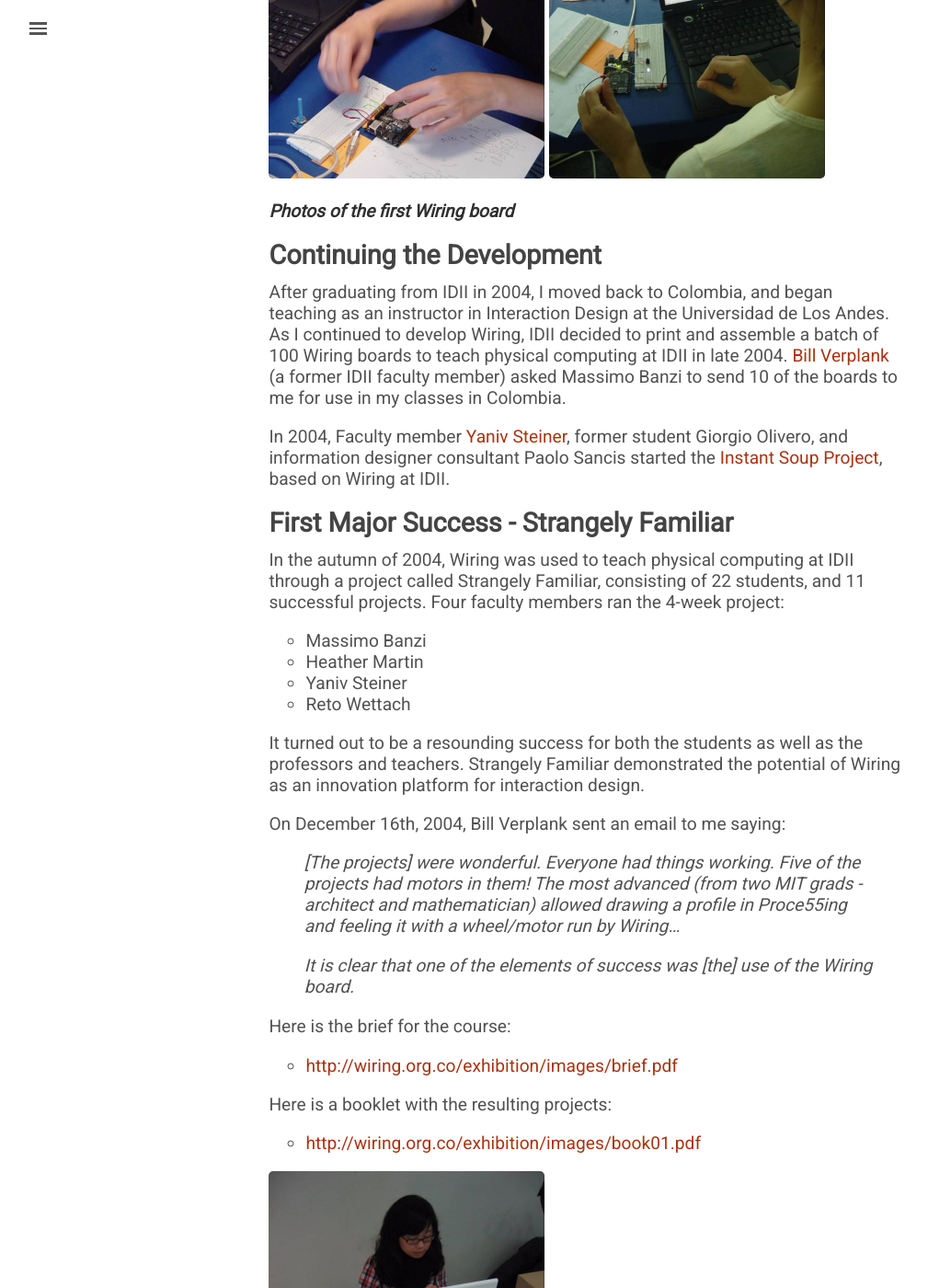
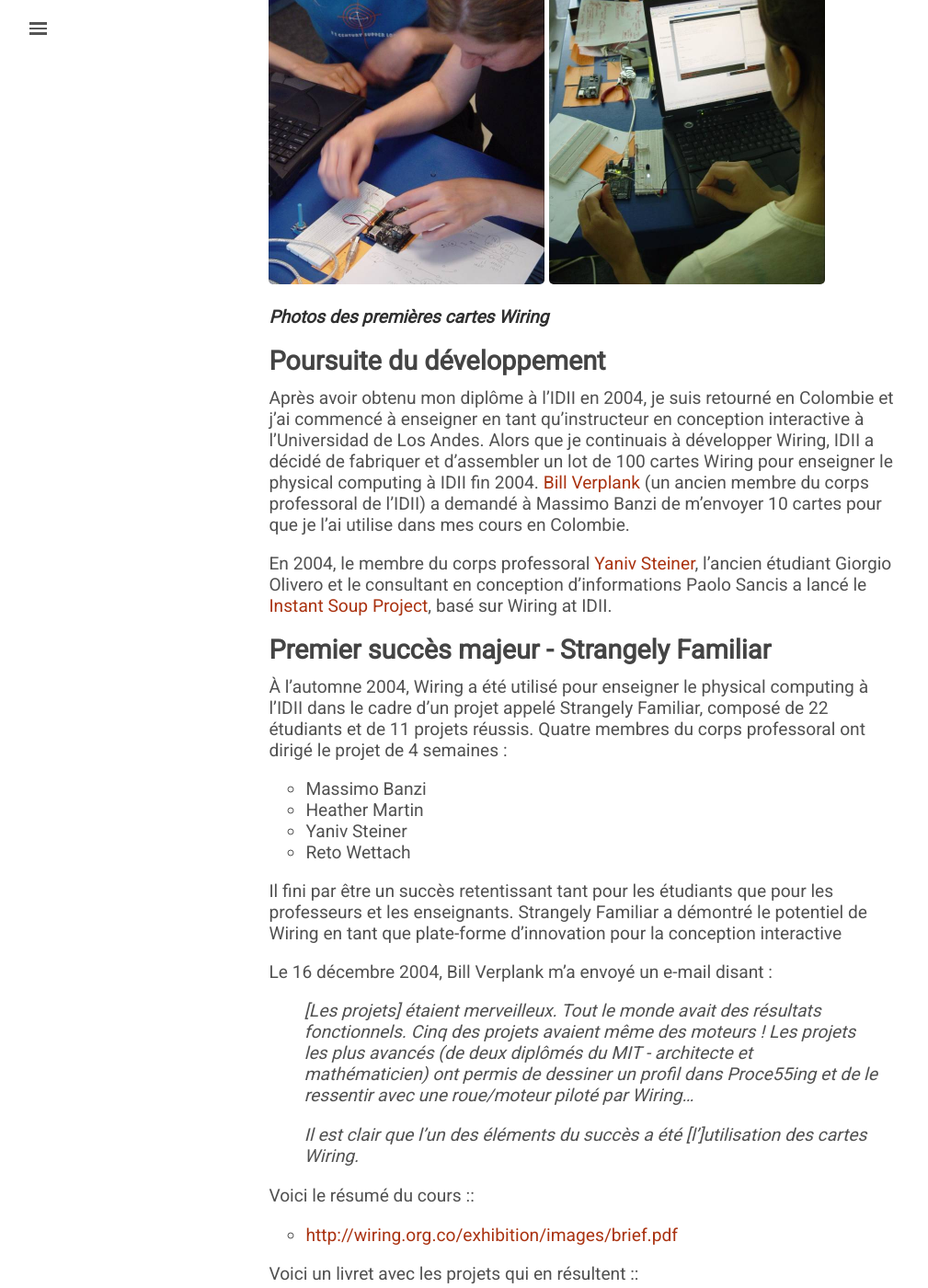
Before and after one commit to ArduinoHistory/arduinohistory.github.io, a Jekyll site: the page built from fr.md, in a window 1280 px wide and 1400 px high, scrolled down 9881 px. Shown: the whole window at 92% size, without its empty margins (2-1011 px from the left). Built offline with Jekyll 4.4.1, drawn with Linux system fonts in a browser that asks for light colours; some of the changed text lies outside the part shown.

Commit message:
Translate to line 269

```diff
--- a/fr.md
+++ b/fr.md
@@ -143,83 +143,83 @@ La carte d'évaluation FTDI a été interfacée avec la carte MAVRIC et testée
 </div>
 ***Test avec la carte BDMICRO MAVRIC-II et le FTDI-FT232BM.***
 
-In early 2004, based on the prototype using the MAVRIC board (Prototype 3), I used Brian Dean's and Pascal Stang's schematic designs as a reference to create the first Wiring board design.  It had the following features:
+Au début de 2004, sur la base du prototype utilisant la carte MAVRIC (Prototype 3), j'ai utilisé les schémas de Brian Dean et Pascal Stang comme référence pour créer la première conception de la carte de Wiring. Il avait les caractéristiques suivantes :
 
 *   ATmega128
-*   FTDI232BM for serial to USB conversion
-*   An on-board LED connected to a pin
-*   A power LED and serial RX/TX LEDs
+*   FTDI232BM pour le série et la conversion USB
+*   Une LED embarquée connectée à une broche
+*   Une LED sur l'alimentation et pour deux LEDS pour les RX/TX de la communication série.
 
-I used [Eagle PCB from Cadsoft](http://www.cadsoftusa.com/){: target="_blank"} to design the schematic and printed circuit board.
+J'ai utilisé [Eagle PCB from Cadsoft](http://www.cadsoftusa.com/){: target="_blank"} pour concevoir le schéma et le circuit imprimé.
 
 <a href="/images/full/Wiring-schematic.png" data-lity><img alt="Wiring board schematic" src="/images/Wiring-schematic.png" width="600px" height="" /></a>
-***Wiring board schematic.***
+***Schéma électrique de la carte Wiring.***
 
 <a href="/images/full/Wiring-pcb.png" data-lity><img alt="Wiring board PCB" src="/images/Wiring-pcb.png" width="600px" height="" /></a>
-***Wiring board printed circuit board layout.***
+***Layout du circuit imprimée de la carte Wiring.***
 
-Along with the third prototype, the final version of the API was tested and refined. More examples were added and I wrote the first LED blink example *that is still used today* as the first sketch that a user runs on an Arduino board to learn the environment. Even more examples were developed to support liquid crystal displays (LCDs), serial port communication, servo motors, etc. and even to interface Wiring with Processing via serial communication. Details can be found on page 50 in the thesis document.
+Parallèlement au troisième prototype, la version finale de l'API a été testée et affinée. D'autres exemples ont été ajoutés et j'ai écrit le premier exemple Blink pour la LED * qui est encore utilisé aujourd'hui * comme le premier croquis qu'un utilisateur exécute sur une carte Arduino pour apprendre l'environnement. Encore plus d'exemples ont été développés pour prendre en charge les écrans à cristaux liquides (LCD), la communication par port série, les servomoteurs, etc. et même pour interfacer Wiring avec Processing via une communication série. Les détails se trouvent à la page 50 de ma thèse.
 
-In March 2004, 25 Wiring printed circuit boards were ordered and manufactured at [SERP](http://www.serp.it/){: target="_blank"}, and paid for by IDII.
+En Mars 2004, 25 circuits imprimés de la carte Wiring ont été commandées et fabriquées chez [SERP](http://www.serp.it/){: target="_blank"}, et payées par IDII.
 
-I hand-soldered these 25 boards and started to conduct usability tests with some of my classmates at IDII. It was an exciting time!
+J'ai soudé ces 25 cartes à la main et j'ai commencé à effectuer des tests d'ergonomie avec certains de mes camarades de classe à l'IDII. C'était une période passionnante !
 
 <div>
 <span style="overflow: hidden; display: inline-block;">
-<a href="/images/full/WiringBoard-Assembled.jpg" data-lity><img alt="Wiring PCB first article" src="/images/WiringBoard-Assembled.jpg" width="300px" height="" /></a></span>
+<a href="/images/full/WiringBoard-Assembled.jpg" data-lity><img alt="Première article sur le PCB de Wiring" src="/images/WiringBoard-Assembled.jpg" width="300px" height="" /></a></span>
 <span style="overflow: hidden; display: inline-block;">
-<a href="/images/full/WiringBoard-ShowingOff.jpg" data-lity><img alt="Showing Off Wiring Board" src="/images/WiringBoard-ShowingOff.jpg" width="300px" height="" /></a></span>
+<a href="/images/full/WiringBoard-ShowingOff.jpg" data-lity><img alt="Démonstration de la carte Wiring" src="/images/WiringBoard-ShowingOff.jpg" width="300px" height="" /></a></span>
 </div>
 <div>
 <span style="overflow: hidden; display: inline-block;">
-<a href="/images/full/WorkingWithFirstWiring-1.jpg" data-lity><img alt="Working with the first Wiring Boards" src="/images/WorkingWithFirstWiring-1.jpg" width="300px" height="" /></a></span>
+<a href="/images/full/WorkingWithFirstWiring-1.jpg" data-lity><img alt="Travail sur les premières cartes Wiring" src="/images/WorkingWithFirstWiring-1.jpg" width="300px" height="" /></a></span>
 <span style="overflow: hidden; display: inline-block;">
-<a href="/images/full/WorkingWithFirstWiring-2.jpg" data-lity><img alt="Working with the first Wiring Boards" src="/images/WorkingWithFirstWiring-2.jpg" width="300px" height="" /></a></span>
+<a href="/images/full/WorkingWithFirstWiring-2.jpg" data-lity><img alt="Travail sur les premières cartes Wiring" src="/images/WorkingWithFirstWiring-2.jpg" width="300px" height="" /></a></span>
 </div>
-***Photos of the first Wiring board***
+***Photos des premières cartes Wiring***
 
-## Continuing the Development
+## Poursuite du développement
 
-After graduating from IDII in 2004, I moved back to Colombia, and began teaching as an instructor in Interaction Design at the Universidad de Los Andes. As I continued to develop Wiring, IDII decided to print and assemble a batch of 100 Wiring boards to teach physical computing at IDII in late 2004. [Bill Verplank](http://www.billverplank.com/){: target="_blank"} (a former IDII faculty member) asked Massimo Banzi to send 10 of the boards to me for use in my classes in Colombia.
+Après avoir obtenu mon diplôme à l'IDII en 2004, je suis retourné en Colombie et j'ai commencé à enseigner en tant qu'instructeur en conception interactive à l'Universidad de Los Andes. Alors que je continuais à développer Wiring, IDII a décidé de fabriquer et d'assembler un lot de 100 cartes Wiring pour enseigner le physical computing à IDII fin 2004. [Bill Verplank](http://www.billverplank.com/){: target=" _blank"} (un ancien membre du corps professoral de l'IDII) a demandé à Massimo Banzi de m'envoyer 10 cartes pour que je l'ai utilise dans mes cours en Colombie.
 
-In 2004, Faculty member [Yaniv Steiner](http://www.nastypixel.com/prototype/people/yaniv-steiner-2){: target="_blank"}, former student Giorgio Olivero, and information designer consultant Paolo Sancis started the [Instant Soup Project](http://www.nastypixel.com/instantsoup/website/cover/){: target="_blank"}, based on Wiring at IDII.
+En 2004, le membre du corps professoral [Yaniv Steiner](http://www.nastypixel.com/prototype/people/yaniv-steiner-2){: target="_blank"}, l'ancien étudiant Giorgio Olivero et le consultant en conception d'informations Paolo Sancis a lancé le [Instant Soup Project](http://www.nastypixel.com/instantsoup/website/cover/){: target="_blank"}, basé sur Wiring at IDII.
 
-## First Major Success - Strangely Familiar
+## Premier succès majeur - Strangely Familiar
 
-In the autumn of 2004, Wiring was used to teach physical computing at IDII through a project called Strangely Familiar, consisting of 22 students, and 11 successful projects. Four faculty members ran the 4-week project:
+À l'automne 2004, Wiring a été utilisé pour enseigner le physical computing à l'IDII dans le cadre d'un projet appelé Strangely Familiar, composé de 22 étudiants et de 11 projets réussis. Quatre membres du corps professoral ont dirigé le projet de 4 semaines :
 
 *   Massimo Banzi
 *   Heather Martin
 *   Yaniv Steiner
 *   Reto Wettach
 
-It turned out to be a resounding success for both the students as well as the professors and teachers.  Strangely Familiar demonstrated the potential of Wiring as an innovation platform for interaction design.
+Il fini par être un succès retentissant tant pour les étudiants que pour les professeurs et les enseignants. Strangely Familiar a démontré le potentiel de Wiring en tant que plate-forme d'innovation pour la conception interactive
 
-On December 16th, 2004, Bill Verplank sent an email to me saying:
+Le 16 décembre 2004, Bill Verplank m'a envoyé un e-mail disant :
 
->[The projects] were wonderful.  Everyone had things working.  Five of the projects had motors in them!  The most advanced (from two MIT grads - architect and mathematician) allowed drawing a profile in Proce55ing and feeling it with a wheel/motor run by Wiring...
+>[Les projets] étaient merveilleux. Tout le monde avait des résultats fonctionnels. Cinq des projets avaient même des moteurs ! Les projets les plus avancés (de deux diplômés du MIT - architecte et mathématicien) ont permis de dessiner un profil dans Proce55ing et de le ressentir avec une roue/moteur piloté par Wiring...
 
->It is clear that one of the elements of success was [the] use of the Wiring board.
+>Il est clair que l'un des éléments du succès a été [l']utilisation des cartes Wiring.
 
-Here is the brief for the course:
+Voici le résumé du cours ::
 
 * [http://wiring.org.co/exhibition/images/brief.pdf](http://wiring.org.co/exhibition/images/brief.pdf){: target="_blank"}
 
-Here is a booklet with the resulting projects:
+Voici un livret avec les projets qui en résultent ::
 
 * [http://wiring.org.co/exhibition/images/book01.pdf](http://wiring.org.co/exhibition/images/book01.pdf){: target="_blank"}
 
 <div>
 <span style="overflow: hidden; display: inline-block;">
-<a href="/images/full/TugTug-Testing.jpg" data-lity><img alt="Working on Tug Tug (Haiyan Zhang)" src="/images/TugTug-Testing.jpg" width="300px" height="" /></a></span>
+<a href="/images/full/TugTug-Testing.jpg" data-lity><img alt="Travail sur Tug Tug (Haiyan Zhang)" src="/images/TugTug-Testing.jpg" width="300px" height="" /></a></span>
 <span style="overflow: hidden; display: inline-block;">
 <a href="/images/full/TugTug.jpg" data-lity><img alt="Tug Tug" src="/images/TugTug.jpg" width="300px" height="" /></a></span>
 </div>
-***Tug Tug phones by Haiyan Zhang (with Aram Armstrong)***
+***Téléphone Tug Tug par Haiyan Zhang (avec Aram Armstrong)***
 
 <div>
 <span style="overflow: hidden; display: inline-block;">
-<a href="/images/full/CommitmentRadio-Testing.jpg" data-lity><img alt="Working on Commitment Radio" src="/images/CommitmentRadio-Testing.jpg" width="300px" height="" /></a></span>
+<a href="/images/full/CommitmentRadio-Testing.jpg" data-lity><img alt="Travail sur Commitment Radio" src="/images/CommitmentRadio-Testing.jpg" width="300px" height="" /></a></span>
 <span style="overflow: hidden; display: inline-block;">
 <a href="/images/full/CommitmentRadio.jpg" data-lity><img alt="Commitment Radio" src="/images/CommitmentRadio.jpg" width="300px" height="" /></a></span>
 </div>
@@ -227,46 +227,46 @@ Here is a booklet with the resulting projects:
 
 <div>
 <span style="overflow: hidden; display: inline-block;">
-<a href="/images/full/SpeakOut-Testing.jpg" data-lity><img alt="Working on Speak Out" src="/images/SpeakOut-Testing.jpg" width="300px" height="" /></a></span>
+<a href="/images/full/SpeakOut-Testing.jpg" data-lity><img alt="Travail sur Speak Out" src="/images/SpeakOut-Testing.jpg" width="300px" height="" /></a></span>
 <span style="overflow: hidden; display: inline-block;">
 <a href="/images/full/SpeakOut.jpg" data-lity><img alt="Speak Out" src="/images/SpeakOut.jpg" width="300px" height="" /></a></span>
 </div>
-***[Speak Out](http://www.andreeachelaru.com/ThesisOther.htm){: target="_blank"} by Tristam Sparks and Andreea Cherlaru (with Ana Camila Amorim)***
+***[Speak Out](http://www.andreeachelaru.com/ThesisOther.htm){: target="_blank"} par Tristam Sparks et Andreea Cherlaru (avec Ana Camila Amorim)***
 
 <div>
 <span style="overflow: hidden; display: inline-block;">
-<a href="/images/full/FeelTheMusicI-Testing.jpg" data-lity><img alt="Working on Feel the Music I" src="/images/FeelTheMusicI-Testing.jpg" width="300px" height="" /></a></span>
+<a href="/images/full/FeelTheMusicI-Testing.jpg" data-lity><img alt="Travail sur Feel the Music I" src="/images/FeelTheMusicI-Testing.jpg" width="300px" height="" /></a></span>
 <span style="overflow: hidden; display: inline-block;">
 <a href="/images/full/FeelTheMusicI.jpg" data-lity><img alt="Feel the Music I" src="/images/FeelTheMusicI.jpg" width="300px" height="" /></a></span>
 </div>
-***Feel the Music I by James Tichenor and David A. Mellis***
+***Feel the Music I par James Tichenor et David A. Mellis***
 
 <div>
 <span style="overflow: hidden; display: inline-block;">
-<a href="/images/full/TheAmazingAllBandRadio-Testing.jpg" data-lity><img alt="Working on The Amazing All Band Radio" src="/images/TheAmazingAllBandRadio-Testing.jpg" width="300px" height="" /></a></span>
+<a href="/images/full/TheAmazingAllBandRadio-Testing.jpg" data-lity><img alt="Travail sur The Amazing All Band Radio" src="/images/TheAmazingAllBandRadio-Testing.jpg" width="300px" height="" /></a></span>
 <span style="overflow: hidden; display: inline-block;">
 <a href="/images/full/TheAmazingAllBandRadio.jpg" data-lity><img alt="The Amazing All Band Radio" src="/images/TheAmazingAllBandRadio.jpg" width="300px" height="" /></a></span>
 </div>
-***[The Amazing All Band Radio](http://neighbourhoodsatellites.com/project/the-amazing-all-band-radio/){: target="_blank"} by Oren Horev & Myriel Milicevic (with Marcos Weskamp)***
+***[The Amazing All Band Radio](http://neighbourhoodsatellites.com/project/the-amazing-all-band-radio/){: target="_blank"} par Oren Horev & Myriel Milicevic (avec Marcos Weskamp)***
 
-## The Rest of the World
+## Le reste du monde
 
-In May 2005, I contracted [Advanced Circuits](http://www.4pcb.com/){: target="_blank"} in the USA to print the first 200 printed circuit boards outside of IDII, and assembled them in Colombia.  I began selling and shipping boards to various schools and universities, and by the end of 2005, Wiring was being used around the world.
+En mai 2005, j'ai passé un contrat avec [Advanced Circuits](http://www.4pcb.com/){: target="_blank"} aux États-Unis pour fabriquer les 200 premiers circuits imprimés en dehors d'IDII, et je les ai assemblées en Colombie.  J'ai commencé à vendre et à expédier des cartes à diverses écoles et universités, et à la fin de 2005, Wiring était utilisé dans le monde entier.
 
 <a href="/images/full/WiringsReachBy2005.png" data-lity><img alt="Wiring's Reach by 2005" src="/images/WiringsReachBy2005.png" width="600px" height="" /></a>
-***"Wiring's Reach by 2005" graphic, provided by [Collin Reisdorf](https://twitter.com/nillocr){: target="_blank"}***
+***"Graphique de la portée de Wiring's en 2005" fourni par [Collin Reisdorf](https://twitter.com/nillocr){: target="_blank"}***
 
 * * *
 
-# When Did Arduino Begin and Why Weren't You a Member of the Arduino Team?
+# Quand Arduino a-t-il commencé et pourquoi n'étiez-vous pas membre de l'équipe Arduino ?
 
-## The Formation of Arduino
+## La formation d'Arduino
 
-When IDII manufactured the first set of Wiring boards, the cost was probably around USD$50 each. (I don't know what the actual cost was, as I wasn't involved in the process.  However, I was selling the boards from Colombia for about USD$60.)  This was a considerable drop in price from the boards that were currently available, but it was still a significant cost for most people.
+Lorsque IDII a fabriqué le premier ensemble de cartes Wiring, le coût était probablement d'environ 50$ USD chacun. (Je ne sais pas quel était le coût réel, car je n'étais pas impliqué dans le processus. Cependant, je vendais les cartes en Colombie pour environ 60$ USD.) C'était une baisse de prix considérable par rapport aux cartes qui étaient actuellement disponible, mais cela représentait toujours un coût important pour la plupart des gens.
 
-In 2005, Massimo Banzi, along with David Mellis (an IDII student at the time) and David Cuartielles, added support for the cheaper ATmega8 microcontroller to Wiring. Then they forked (or copied) the Wiring source code and started running it as a separate project, called Arduino.
+En 2005, Massimo Banzi, avec David Mellis (un étudiant IDII à l'époque) et David Cuartielles, ont ajouté la prise en charge du microcontrôleur ATmega8 moins cher par Wiring. Ensuite, ils ont forké (ou copié) le code source de Wiring et ont commencé à travailler dessus en tant que projet distinct, appelé Arduino.
 
-There was no need to create a separate project, as I would have gladly helped them and developed support for the ATmega8 and any other microcontrollers.  I had planned to do this all along.
+Il n'y avait aucune raison de créer un projet séparé, car je les aurais volontiers aidés et développé le support de l'ATmega8 ou de toute autre microcontrôleur. J'avais prévu de faire ça depuis le début.
 
 <a href="/images/full/FuturePlansForWiring.png" data-lity><img alt="Future Plans for Wiring" src="/images/FuturePlansForWiring.png" width="600px" height="" /></a>
 ***I had inadvertantly taken a photo of some notes about my plans for Wiring, in the photo of Karmen Franinovic (former IDII student from 2002 to 2004) testing a stretch sensor for a lamp in March 2004.***
```
